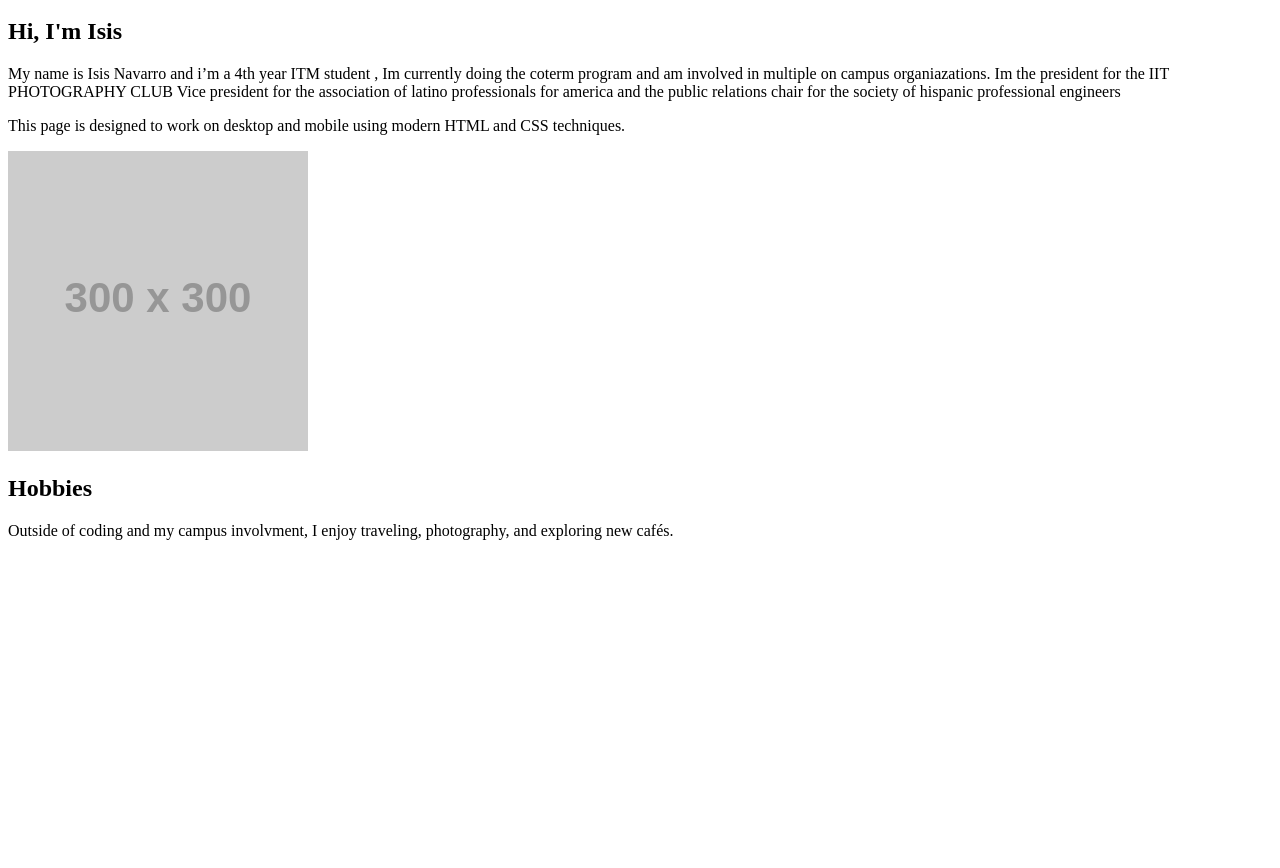
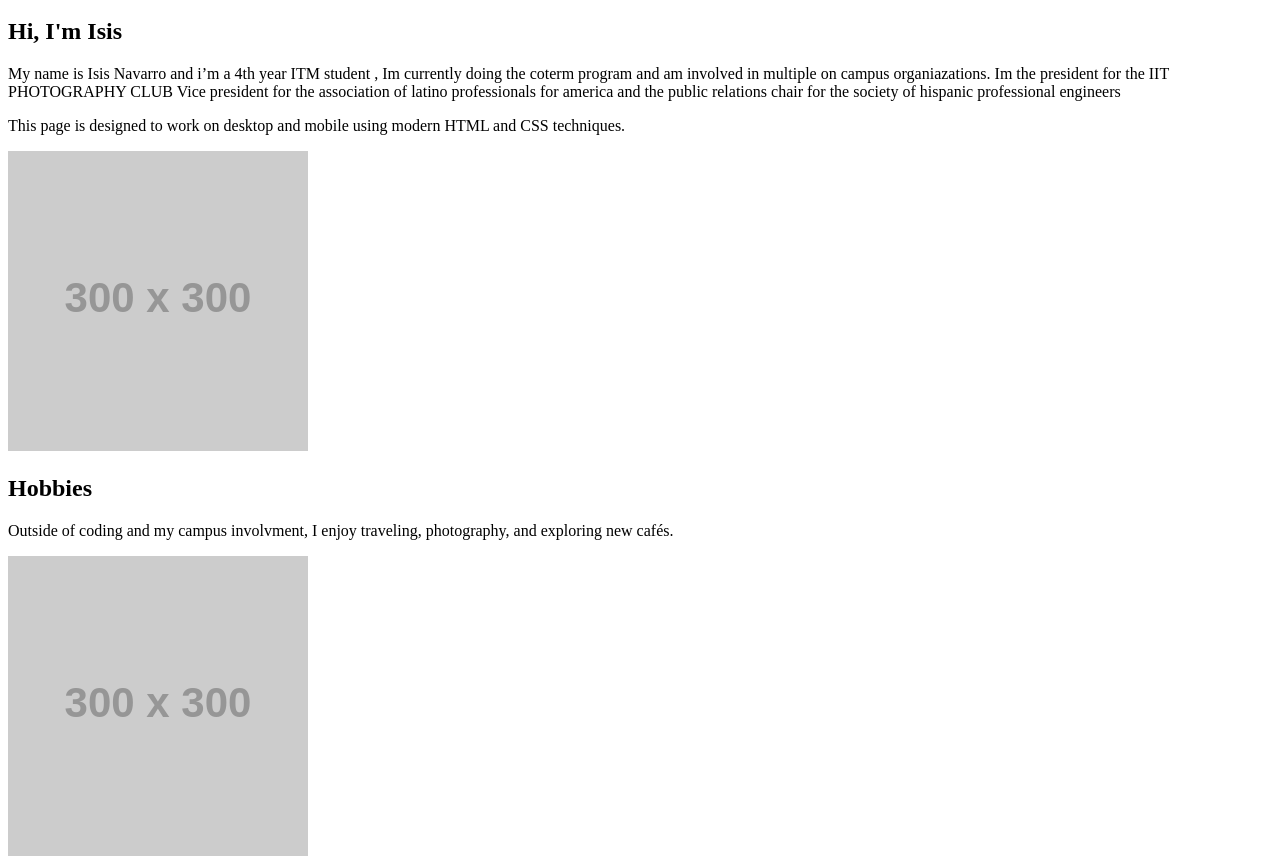
Before and after one commit to IsisXN/TMD542-Lab1-, a plain HTML site: page index.html in a window 1280 px wide. Shown: the part 98-966 px from the top of the page. Before the commit the page ends 800 px from the top, so only its background shows below. Drawn offline with Linux system fonts and the light colour scheme; placeholder pictures from the web are drawn by us.

Commit message:
Update index.html

```diff
--- a/index.html
+++ b/index.html
@@ -51,3 +51,9 @@
 		  and exploring new cafés.
         </p>
       </div>
+
+	   <div class="image">
+        <img src="https://via.placeholder.com/300" alt="Hobbies image">
+      </div>
+    </div>
+  </section>
```
